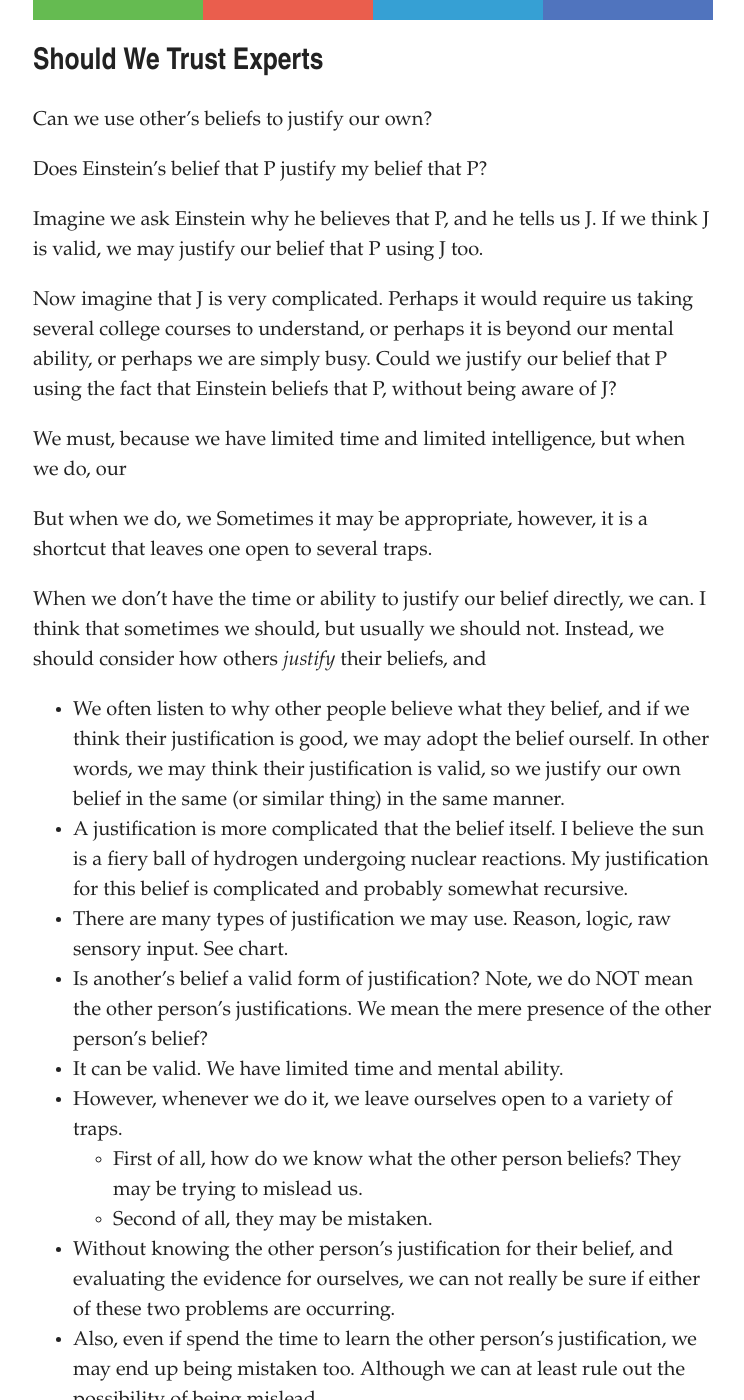
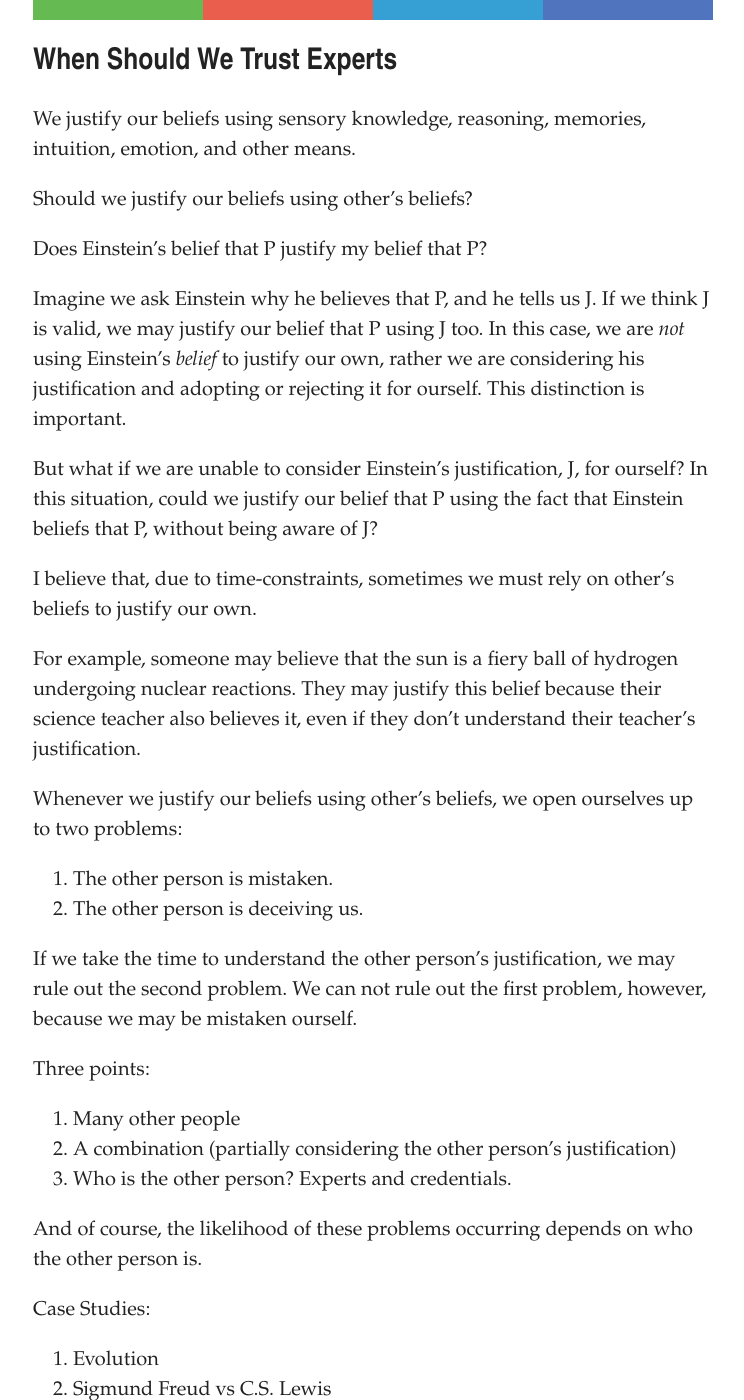
Before and after one commit to artsandmetaphysics/goodlifeodyssey, a Jekyll site: the page built from _essays/on-experts.md, in a window 1280 px wide and 1400 px high. Shown: the whole window, without its empty margins (267-1011 px from the left). Built offline with Jekyll 4.4.1, drawn with Linux system fonts in a browser that asks for light colours; some of the changed text lies outside the part shown.

Commit message:
Good progress on first draft; remove outlines

```diff
--- a/_essays/on-experts.md
+++ b/_essays/on-experts.md
@@ -1,88 +1,41 @@
 ---
-title: 'Should We Trust Experts'
+title: 'When Should We Trust Experts'
 description: >
 status: incomplete
-order: 1
+order: 2.5
 ---
 
-Can we use other's beliefs to justify our own?
+We justify our beliefs using sensory knowledge, reasoning, memories, intuition, emotion, and other means.
+
+Should we justify our beliefs using other's beliefs?
 
 Does Einstein's belief that P justify my belief that P?
 
-Imagine we ask Einstein why he believes that P, and he tells us J.  If we think J is valid, we may justify our belief that P using J too.
+Imagine we ask Einstein why he believes that P, and he tells us J.  If we think J is valid, we may justify our belief that P using J too.  In this case, we are _not_ using Einstein's _belief_ to justify our own, rather we are considering his justification and adopting or rejecting it for ourself.  This distinction is important.
 
-Now imagine that J is very complicated.  Perhaps it would require us taking several college courses to understand, or perhaps it is beyond our mental ability, or perhaps we are simply busy.  Could we justify our belief that P using the fact that Einstein beliefs that P, without being aware of J?
+But what if we are unable to consider Einstein's justification, J, for ourself?  In this situation, could we justify our belief that P using the fact that Einstein beliefs that P, without being aware of J?
 
-We must, because we have limited time and limited intelligence, but when we do, our
+I believe that, due to time-constraints, sometimes we must rely on other's beliefs to justify our own.
 
-But when we do, we
-Sometimes it may be appropriate, however, it is a shortcut that leaves one open to several traps.
+For example, someone may believe that the sun is a fiery ball of hydrogen undergoing nuclear reactions.  They may justify this belief because their science teacher also believes it, even if they don't understand their teacher's justification.
 
-When we don't have the time or ability to justify our belief directly, we can.
-I think that sometimes we should, but usually we should not.  Instead, we should consider how others *justify* their beliefs, and
+Whenever we justify our beliefs using other's beliefs, we open ourselves up to two problems:
 
-- We often listen to why other people believe what they belief, and if we think their justification is good, we may adopt the belief ourself.  In other words, we may think their justification is valid, so we justify our own belief in the same (or similar thing) in the same manner.
-- A justification is more complicated that the belief itself.  I believe the sun is a fiery ball of hydrogen undergoing nuclear reactions.  My justification for this belief is complicated and probably somewhat recursive.
-- There are many types of justification we may use.  Reason, logic, raw sensory input.  See chart.
-- Is another's belief a valid form of justification?  Note, we do NOT mean the other person's justifications.  We mean the mere presence of the other person's belief?
-- It can be valid.  We have limited time and mental ability.
-- However, whenever we do it, we leave ourselves open to a variety of traps.
-  - First of all, how do we know what the other person beliefs?  They may be trying to mislead us.
-  - Second of all, they may be mistaken.
-- Without knowing the other person's justification for their belief, and evaluating the evidence for ourselves, we can not really be sure if either of these two problems are occurring.
-- Also, even if spend the time to learn the other person's justification, we may end up being mistaken too.  Although we can at least rule out the possibility of being mislead.
-- Still, there are ways to reduce the possibility of these two problems from occurring.
-- One approach is to identify an expert; credentials.  We figure out that this person is widely respected by other people (which is of course, recursive---because this respect is itself justifying belief that the other person is an expert based on other people's beliefs).  If the person is truly an expert, it is less likely that they will be mistaken.  We can also use psychology to figure out whether the person has motives for misleading us.
-- Given time and mental ability constraints, it may not be possible to do better than this.
-- Still, it is always a shortcut.  It is possible that it doesn't mislead us.  E.g., we may have completely correct beliefs while justifying a lot of it based on other's beliefs.  However, the more we do this, the more likely we are to be misled somehow.
-- Case studies.
-  - Evolution.
-  - C.S. Lewis vs Sigmund Freud
+1. The other person is mistaken.
+2. The other person is deceiving us.
 
-- Definitions
-  - Belief:
-  - Justification:
-- e.g. Einstein is an Atheist, and Einstein is really smart, so Atheism is probably correct.
-- Knowledge derived from other people
-- Time
-  - not enough time to learn everything
-  - use other people as a "shortcut"
-  - shortcut for deciding what "hypothesis" to investigate (which mountain to climb)
-  - shortcut for learning (take their word for what is at the top)
-- Difficulty
-  - a lot of "knowledge" is too difficult to figure out on our own
-  - e.g. deriving the tenants of geometry from scratch is very difficult
-  - there is knowledge that, once grasped, is clearly true---but it would be difficult to come up with by ones self
-  - other knowledge is unclear; even after hearing all of the evidence, its not clear what the "right" answer is
-- Ways to know things
-  - Sensory input
-  - Reason; rationalism---knowledge comes from reason (mostly?, only?)
-  - Intuition; this is a vague word; its not clear
-  - Revelation; holy books, inspiration from God/gods
-  - Faith;
-    - deciding to trust in other's revelations?
-    - is faith a way of justifying belief, not arriving at knowledge
-  - Emotion; its not clear how this is different from intuition
-- aside. "the well informed patient knows more than the doctor"
-  - an individual can be an expert in a small part of a larger field
-  - in this essay, we are discussing "true" experts of the issue at hand
-- What fields are difficult to become experts in
-  - Fields that are inaccessible without a lot of background; science and broad trends in history
-  - Fields that are easy to become experts in: art, wine, history of something very specific
-- Problems with experts
-  - Motives in the experts
-  - Motives in ourselves
-- One other person; many other people
-- How do we know whether another person is an expert?
-  - It must be easier to determine whether they are an expert, than it is to learn the thing itself.
-- How do we know what another person really beliefs?
-  - Their actions
+If we take the time to understand the other person's justification, we may rule out the second problem.  We can not rule out the first problem, however, because we may be mistaken ourself.
+
+Three points:
+
+1. Many other people
+2. A combination (partially considering the other person's justification)
+3. Who is the other person?  Experts and credentials.
+
+And of course, the likelihood of these problems occurring depends on who the other person is.
 
 
-Model of knowledge.  Not perfect, just a framework to think within.
+Case Studies:
 
-Statement: a statement about the world that is either true or false.
-
-Belief: an individual's expression that they think a particular statement is true or false.  The belief is false if the underlying statement is false, and true if the underlying statement is true.
-
-How can we know somebody's belief?  Ultimately, we can't.  The best we can do is look at their actions.
+1. Evolution
+2. Sigmund Freud vs C.S. Lewis
```
